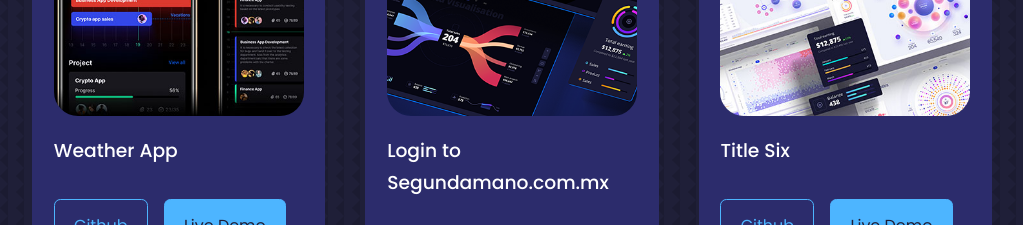
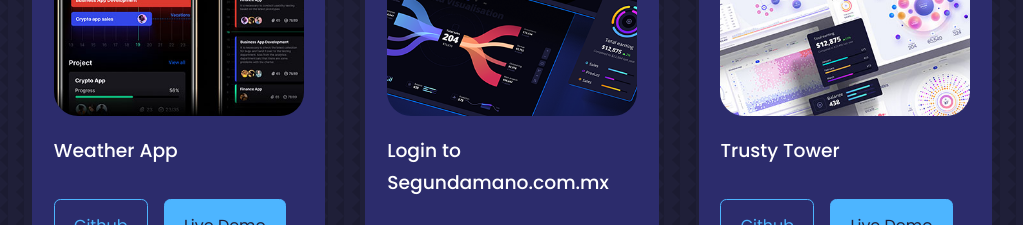
Before and after one commit to richardd82/myportfolio, a React (Create React App) app: page / in a window 1280 px wide. Shown: the part 4440-4665 px from the top of the page, without its empty margins (128-1151 px from the left). Built offline with nearby package versions, Linux system fonts and the light colour scheme.

Commit message:
add Trusty name

```diff
--- a/src/components/portfolio/Portfolio.jsx
+++ b/src/components/portfolio/Portfolio.jsx
@@ -46,7 +46,7 @@
   {
     id: 6,
     image: IMG6,
-    title: 'Title Six',
+    title: 'Trusty Tower',
     github: 'https://github.com/richardd82/trustytower',
     demo: 'https://trusty.richardd82.dev/'
   },
```
